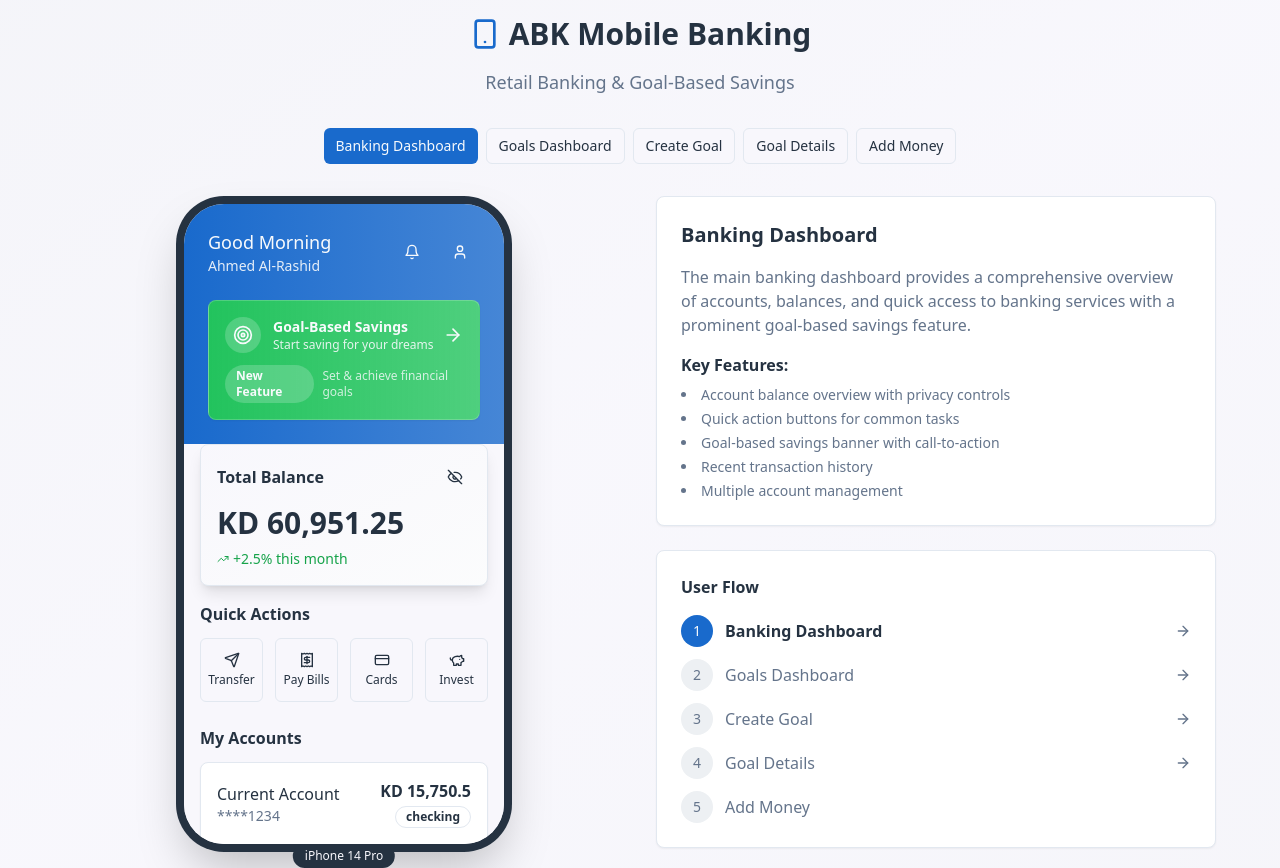
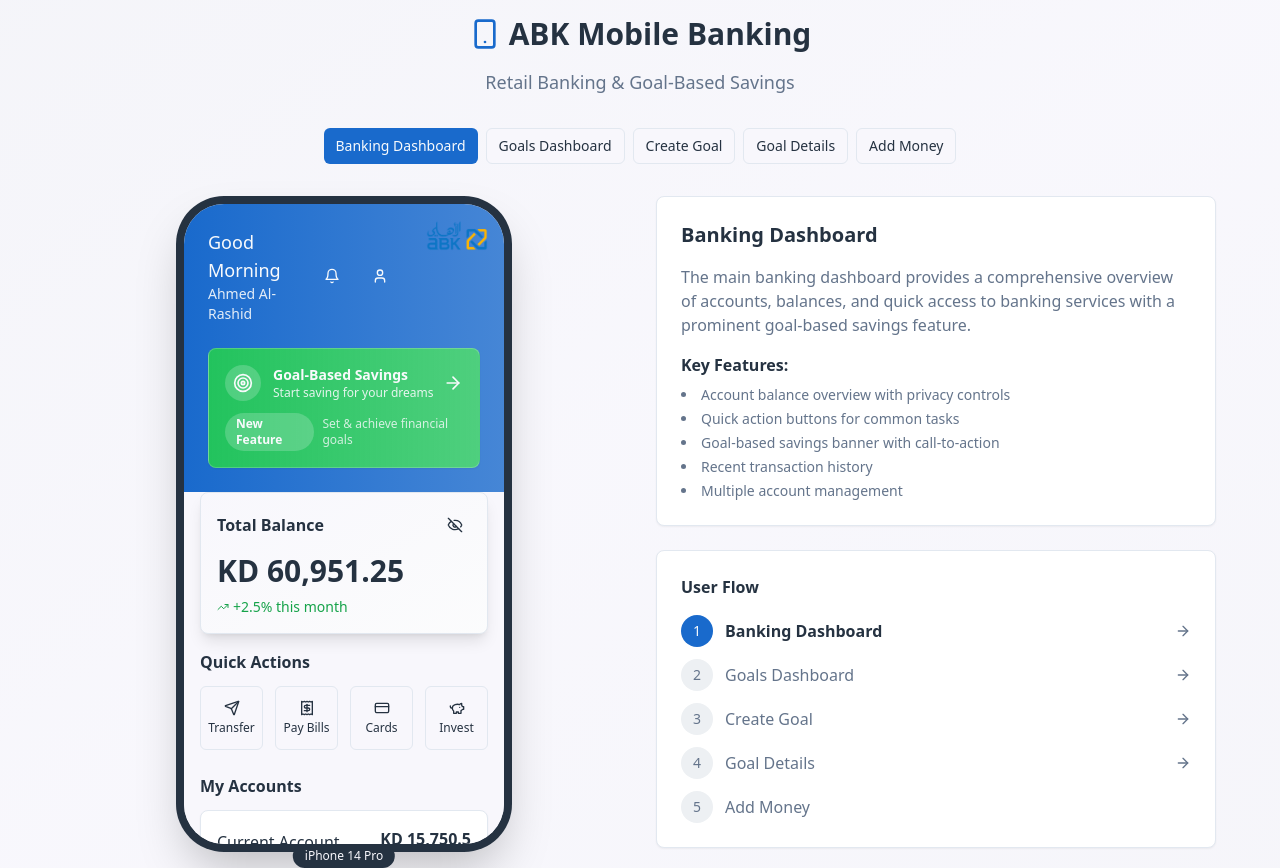
Before and after one commit to deebikha89/goal-saver-wireframes, a React (Vite) app: page / in a window 1280 px wide. Built offline with nearby package versions, Linux system fonts and the light colour scheme; the HTML template or start-up script is replaced by a standard one.

Commit message:
Add ABK logo to header

```diff
--- a/src/components/AddMoney.tsx
+++ b/src/components/AddMoney.tsx
@@ -67,8 +67,17 @@ const AddMoney = ({ onNavigate, onAddTransaction }: AddMoneyProps) => {
       />
 
       {/* Header */}
-      <div className="bg-gradient-to-r from-accent to-accent/80 p-6 text-accent-foreground">
-        <div className="flex items-center gap-4 mb-4">
+      <div className="bg-gradient-to-r from-accent to-accent/80 p-6 text-accent-foreground relative">
+        {/* ABK Logo */}
+        <div className="absolute top-4 right-4">
+          <img
+            src="/lovable-uploads/bfb00db2-3d74-4130-883c-e02f7238466b.png"
+            alt="ABK Logo"
+            className="h-8 w-auto"
+          />
+        </div>
+
+        <div className="flex items-center gap-4 mb-4 mr-20">
           <Button
             variant="ghost"
             size="icon"
--- a/src/components/BankingDashboard.tsx
+++ b/src/components/BankingDashboard.tsx
@@ -75,8 +75,17 @@ const BankingDashboard = ({ onNavigate }: BankingDashboardProps) => {
   return (
     <div className="max-w-sm mx-auto bg-background min-h-screen">
       {/* Header */}
-      <div className="bg-gradient-to-r from-primary to-primary/80 p-6 text-primary-foreground">
-        <div className="flex items-center justify-between mb-6">
+      <div className="bg-gradient-to-r from-primary to-primary/80 p-6 text-primary-foreground relative">
+        {/* ABK Logo */}
+        <div className="absolute top-4 right-4">
+          <img
+            src="/lovable-uploads/bfb00db2-3d74-4130-883c-e02f7238466b.png"
+            alt="ABK Logo"
+            className="h-8 w-auto"
+          />
+        </div>
+
+        <div className="flex items-center justify-between mb-6 mr-20">
           <div>
             <h1 className="text-lg font-medium">Good Morning</h1>
             <p className="text-sm opacity-90">Ahmed Al-Rashid</p>
--- a/src/components/CreateGoal.tsx
+++ b/src/components/CreateGoal.tsx
@@ -24,8 +24,17 @@ const CreateGoal = ({ onNavigate }: CreateGoalProps) => {
   return (
     <div className="max-w-sm mx-auto bg-background min-h-screen">
       {/* Header */}
-      <div className="bg-gradient-to-r from-primary to-primary/80 p-6 text-primary-foreground">
-        <div className="flex items-center gap-4 mb-4">
+      <div className="bg-gradient-to-r from-primary to-primary/80 p-6 text-primary-foreground relative">
+        {/* ABK Logo */}
+        <div className="absolute top-4 right-4">
+          <img
+            src="/lovable-uploads/bfb00db2-3d74-4130-883c-e02f7238466b.png"
+            alt="ABK Logo"
+            className="h-8 w-auto"
+          />
+        </div>
+
+        <div className="flex items-center gap-4 mb-4 mr-20">
           <Button
             variant="ghost"
             size="icon"
--- a/src/components/GoalDashboard.tsx
+++ b/src/components/GoalDashboard.tsx
@@ -41,8 +41,17 @@ const GoalDashboard = ({ onNavigate }: GoalDashboardProps) => {
   return (
     <div className="max-w-sm mx-auto bg-background min-h-screen">
       {/* Header */}
-      <div className="bg-gradient-to-r from-primary to-primary/80 p-6 text-primary-foreground">
-        <div className="flex items-center justify-between mb-4">
+      <div className="bg-gradient-to-r from-primary to-primary/80 p-6 text-primary-foreground relative">
+        {/* ABK Logo */}
+        <div className="absolute top-4 right-4">
+          <img
+            src="/lovable-uploads/bfb00db2-3d74-4130-883c-e02f7238466b.png"
+            alt="ABK Logo"
+            className="h-8 w-auto"
+          />
+        </div>
+
+        <div className="flex items-center justify-between mb-4 mr-20">
           <h1 className="text-xl font-semibold">My Goals</h1>
           <Button
             variant="ghost"
--- a/src/components/GoalDetails.tsx
+++ b/src/components/GoalDetails.tsx
@@ -37,8 +37,17 @@ const GoalDetails = ({ onNavigate, transactions }: GoalDetailsProps) => {
   return (
     <div className="max-w-sm mx-auto bg-background min-h-screen">
       {/* Header */}
-      <div className="bg-gradient-to-r from-primary to-primary/80 p-6 text-primary-foreground">
-        <div className="flex items-center justify-between mb-6">
+      <div className="bg-gradient-to-r from-primary to-primary/80 p-6 text-primary-foreground relative">
+        {/* ABK Logo */}
+        <div className="absolute top-4 right-4">
+          <img
+            src="/lovable-uploads/bfb00db2-3d74-4130-883c-e02f7238466b.png"
+            alt="ABK Logo"
+            className="h-8 w-auto"
+          />
+        </div>
+
+        <div className="flex items-center justify-between mb-6 mr-20">
           <Button
             variant="ghost"
             size="icon"
```
Also changed, not shown: public/lovable-uploads/bfb00db2-3d74-4130-883c-e02f7238466b.png (added).
